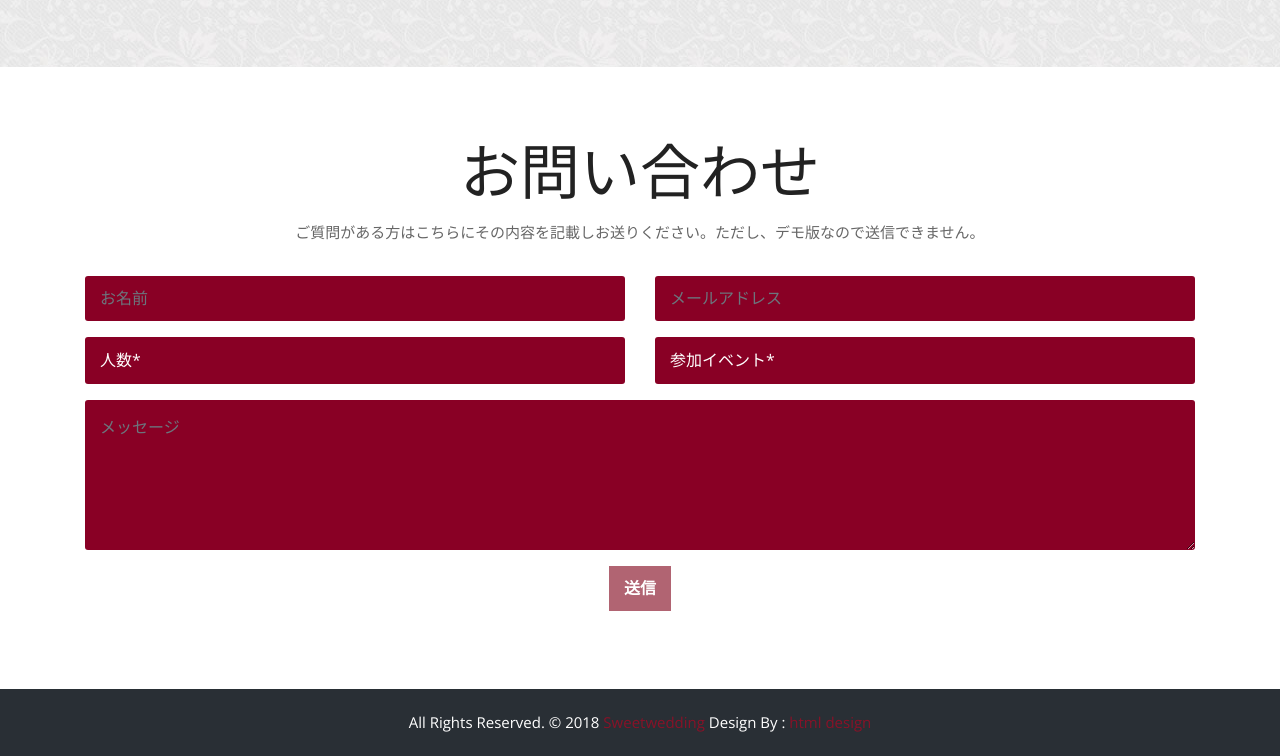
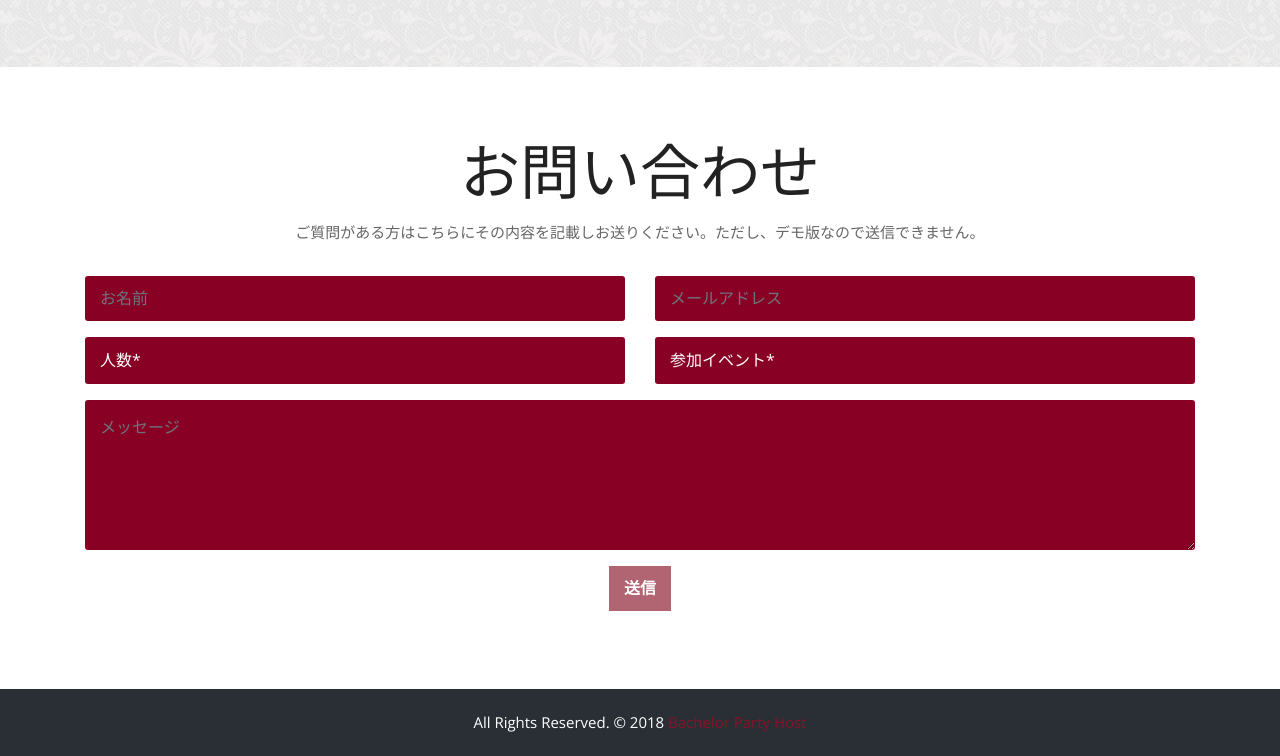
Before and after one commit to Titan-no6/BachelorParty, a plain HTML site: page index.html in a window 1280 px wide. Shown: the part 5285-6041 px from the top of the page. Drawn offline with nearby package versions, Linux system fonts and the light colour scheme; a web font is replaced by a local one.

Commit message:
Update index.html

```diff
--- a/index.html
+++ b/index.html
@@ -495,7 +495,8 @@
 		<div class="container">
 			<div class="row">
 				<div class="col-lg-12">
-					<p class="footer-company-name">All Rights Reserved. &copy; 2018 <a href="#">Sweetwedding</a> Design By : <a href="https://html.design/">html design</a></p>
+					<!-- <p class="footer-company-name">All Rights Reserved. &copy; 2018 <a href="#">Sweetwedding</a> Design By : <a href="https://html.design/">html design</a></p> -->
+					<p class="footer-company-name">All Rights Reserved. &copy; 2018 <a href="#">Bachelor Party Host</a>
 				</div>
 			</div>
 		</div>
```
